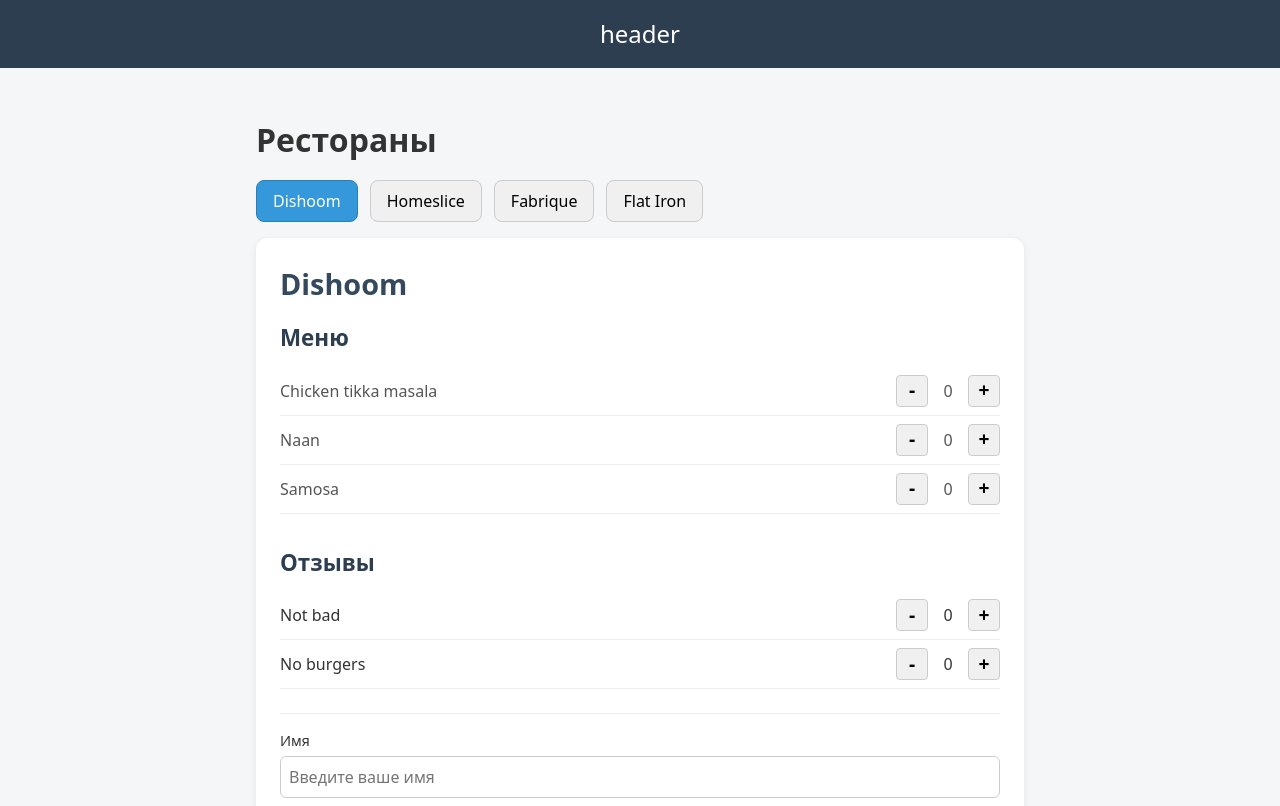
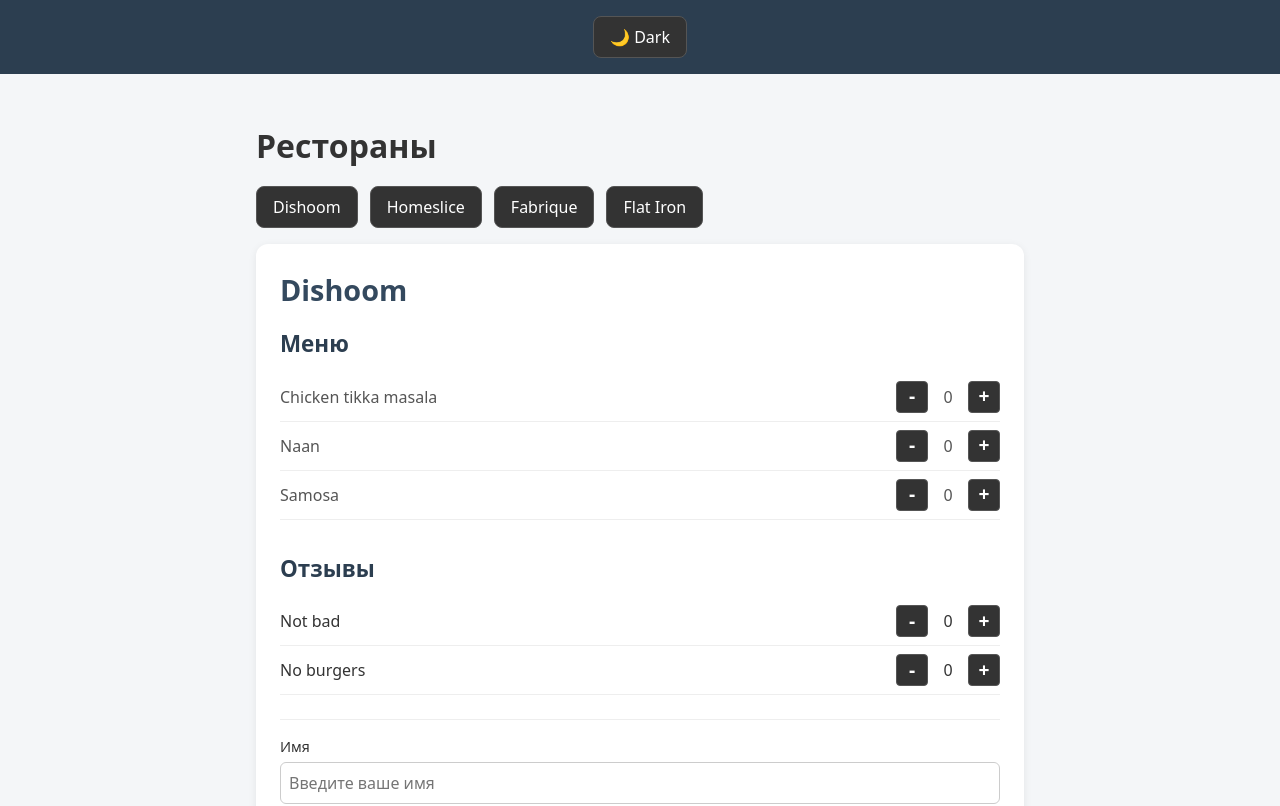
Before and after one commit to MaksNikulnikov/react_2025, a React (Vite) app: page / in a window 1280 px wide. Shown: the top 806 px of the page. Built offline with nearby package versions, Linux system fonts and the light colour scheme.

Commit message:
feat: add theme context

```diff
--- a/src/components/app/App.jsx
+++ b/src/components/app/App.jsx
@@ -2,12 +2,15 @@
 import { RestaurantsPage } from "../restaurants-page/RestaurantsPage";
 import { restaurants } from "../../assets/mock";
 
-import "./reset.css"
+import "./reset.css";
+import { ThemeContextProvider } from "../theme-context/ThemeContextProvider";
 
 export const App = () => {
   return (
-    <Layout>
-      <RestaurantsPage restaurants={restaurants} />
-    </Layout>
+    <ThemeContextProvider>
+      <Layout>
+        <RestaurantsPage restaurants={restaurants} />
+      </Layout>
+    </ThemeContextProvider>
   );
 };
--- a/src/components/button/Button.jsx
+++ b/src/components/button/Button.jsx
@@ -1,3 +1,5 @@
+import { ThemeContextProvider } from "../theme-context/ThemeContextProvider";
+import { useTheme } from "../theme-context/use-theme";
 import styles from "./button.module.css";
 import classNames from "classnames";
 
@@ -7,17 +9,28 @@
   isActive = false,
   variant = "ordinaryButton",
   color = "",
-  type ="button",
+  type = "button",
 }) => {
+
+  const {theme} = useTheme()
+  console.log('theme', theme)
   return (
+    <ThemeContextProvider>
       <button
-      className={classNames(styles.buttonBase, styles[variant], styles[color], {
+        className={classNames(
+          styles.buttonBase,
+          styles[variant],
+          styles[color],
+          {
             [styles.active]: isActive,
-      })}
+            [styles.dark]: theme === "🌙 Dark",
+          }
+        )}
         onClick={onClick}
         type={type}
       >
         {name}
       </button>
+    </ThemeContextProvider>
   );
 };
--- a/src/components/button/button.module.css
+++ b/src/components/button/button.module.css
@@ -38,3 +38,13 @@
 .buttonBase.colorBlue:hover {
     background-color: #aaa;
 }
+
+.dark {
+  background-color: #333;
+  color: white;
+  border-color: #555;
+}
+
+.dark:hover {
+  background-color: #444;
+}
--- /dev/null
+++ b/src/components/header/Header.jsx
@@ -0,0 +1,15 @@
+import { useTheme } from "../theme-context/use-theme";
+import { Button } from "../button/Button";
+import styles from "./header.module.css";
+
+export const Header = () => {
+  const { toggleTheme, theme } = useTheme();
+  return (
+    <header className={styles.header}>
+      <Button
+        onClick={toggleTheme}
+        name={theme}
+      ></Button>
+    </header>
+  );
+};
--- /dev/null
+++ b/src/components/header/header.module.css
@@ -0,0 +1,7 @@
+.header {
+  background-color: #2c3e50;
+  color: #fff;
+  padding: 1rem 2rem;
+  font-size: 1.5rem;
+  text-align: center;
+}
--- a/src/components/layout/Layout.jsx
+++ b/src/components/layout/Layout.jsx
@@ -1,12 +1,12 @@
+import { Header } from "../header/Header";
 import Scrollbar from "../scrollbar/Scrollbar";
 import styles from "./Layout.module.css";
-
 
 export const Layout = ({ children }) => {
   return (
     <>
-      <Scrollbar/>
-      <header className={styles.header}>header</header>
+      <Scrollbar />
+      <Header />
       <main className={styles.main}>{children}</main>
       <footer className={styles.footer}>footer</footer>
     </>
--- a/src/components/layout/layout.module.css
+++ b/src/components/layout/layout.module.css
@@ -1,11 +1,3 @@
-.header {
-  background-color: #2c3e50;
-  color: #fff;
-  padding: 1rem 2rem;
-  font-size: 1.5rem;
-  text-align: center;
-}
-
 .main {
   padding: 2rem;
   background-color: #f4f6f8;
--- /dev/null
+++ b/src/components/theme-context/ThemeContextProvider.jsx
@@ -0,0 +1,11 @@
+import { useState } from "react";
+import { ThemeContext } from "./themeContext";
+
+export const ThemeContextProvider = ({ children }) => {
+  const [theme, setTheme] = useState("🌙 Dark");
+
+  const toggleTheme = () =>
+    setTheme(theme === "🌙 Dark" ? "☀️ Light" : "🌙 Dark");
+
+  return <ThemeContext value={{ theme, toggleTheme }}>{children}</ThemeContext>;
+};
--- /dev/null
+++ b/src/components/theme-context/themeContext.jsx
@@ -0,0 +1,6 @@
+import { createContext } from "react";
+
+export const ThemeContext = createContext({
+  theme: "☀️ Light",
+  toggleTheme: () => {},
+});
--- /dev/null
+++ b/src/components/theme-context/use-theme.jsx
@@ -0,0 +1,4 @@
+import { useContext } from "react";
+import { ThemeContext } from "./themeContext";
+
+export const useTheme = () => useContext(ThemeContext);
```
Lines whose indentation alone changed are shown as unchanged.
